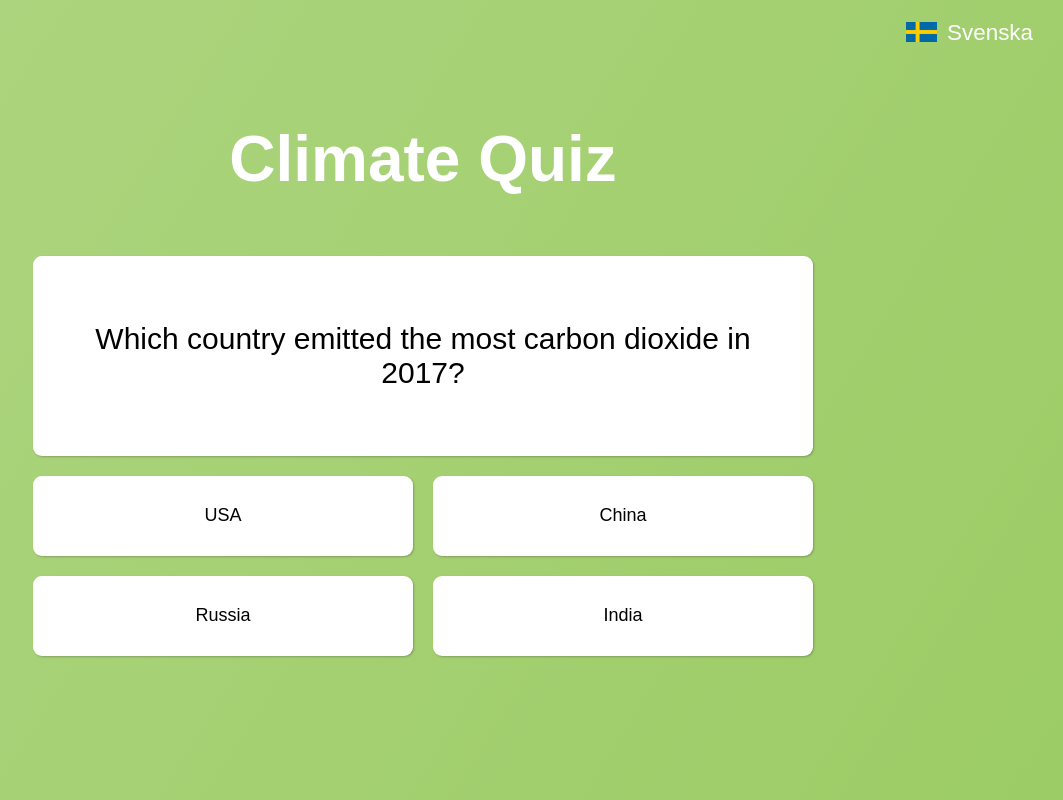
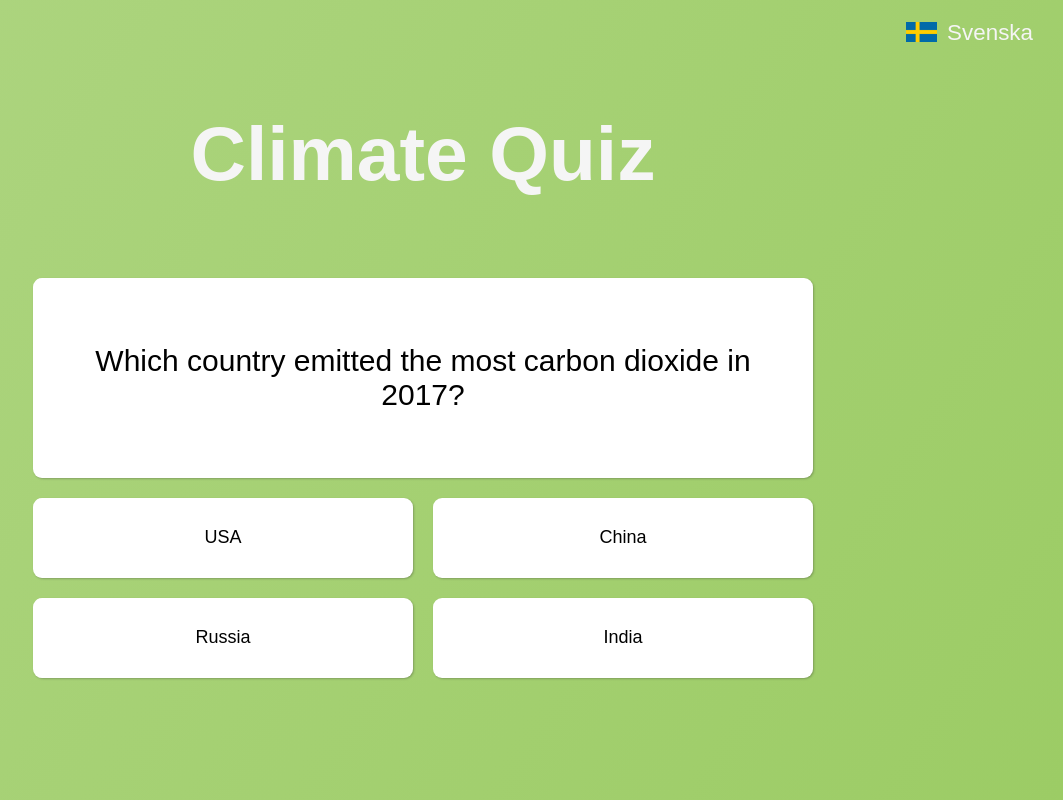
Before and after one commit to PaddiM8/InfoQuiz, a plain HTML site: page index.html in a window 1280 px wide. Shown: the whole page, without its empty margins (217-1280 px from the left). Drawn offline with Linux system fonts and the light colour scheme; a web font is replaced by a local one.

Commit message:
Minor changes

```diff
--- a/style.scss
+++ b/style.scss
@@ -39,11 +39,11 @@ body {
 
 #top {
    text-align: center;
-   color: white;
-   margin-bottom: 60px;
+   color: #F5F5F5;
+   margin-bottom: 80px;
    margin-top: -55px;
    font-family: TitleFont, sans-serif;
-   font-size: 2em;
+   font-size: 2.4em;
    font-family: 100;
 }
 
@@ -72,7 +72,7 @@ body {
    font-size: 1.4em;
 
    a {
-      color: white;
+      color: #F5F5F5;
       text-decoration: none;
    }
 }
@@ -248,6 +248,7 @@ body {
 
 .correct {
    background-color: #26de81;
+   margin: 5px;
    cursor: default;
 }
 
```
Also changed, not shown: style.css.
